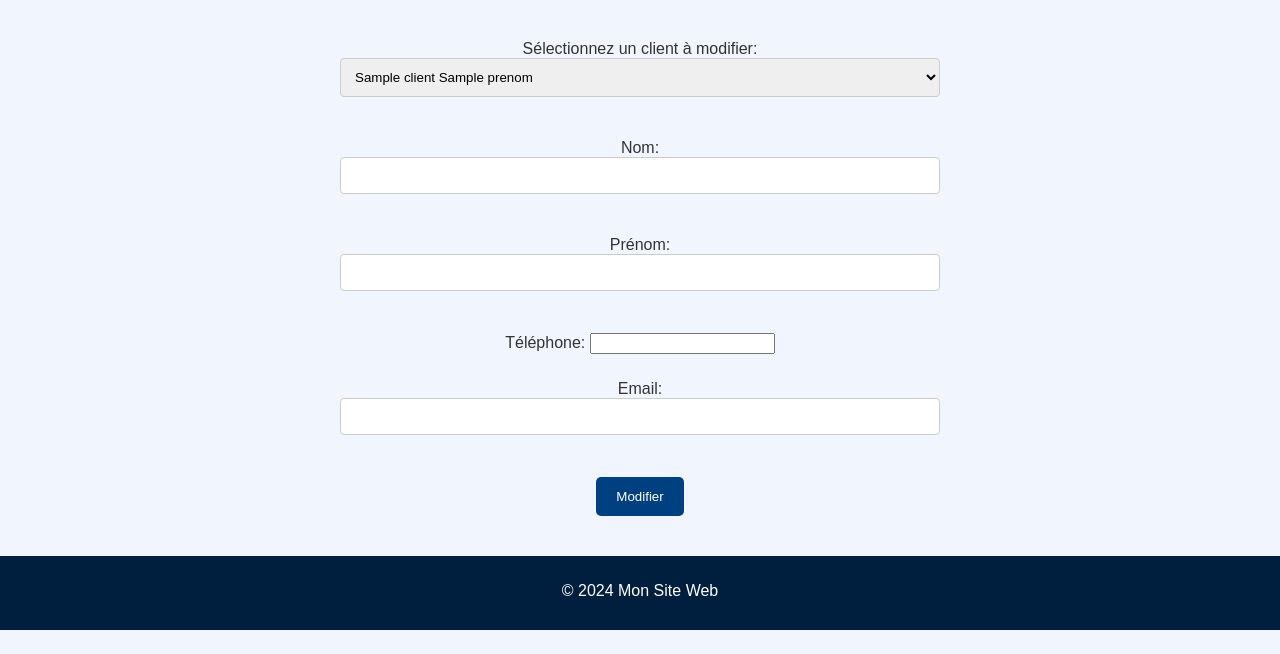
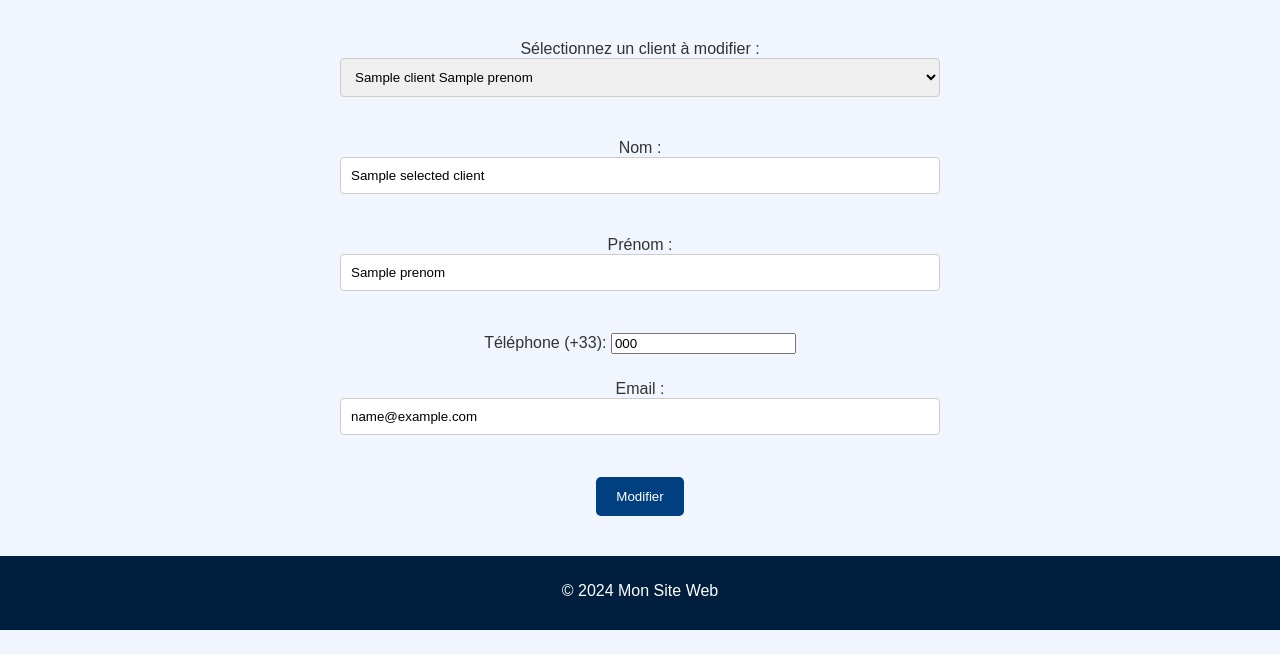
Before and after one commit to Mathemathyss/teranga, a CodeIgniter 4 app: template app/Views/Client/modification-client.php in a window 1280 px wide. Shown: the part 146-800 px from the top of the page. Run offline with PHP 8.4 and a stand-in for CodeIgniter, Linux system fonts and the light colour scheme; the template is opened without the code that fills it: most values are stand-ins (such as "Sample title", 1, 10 or a date in 2020); data that the repository does not hold is empty; some libraries are stand-ins or nearby versions.

Commit message:
modif client recup data

```diff
--- a/app/Views/Client/modification-client.php
+++ b/app/Views/Client/modification-client.php
@@ -1,29 +1,30 @@
-
-
 <?= $this->extend('layout') ?>
 <?= $this->section('contenu') ?>
 
-<!-- Formulaire HTML pour la modification -->
-<form method="post" action="<?= url_to('Modification_Client')?>">
-    <label>Sélectionnez un client à modifier:
-        <select name="clientID">
-            <?php
-            // Afficher les options du ComboBox
-            foreach ($clientsList as $client) {
-                echo "<option value='" . $client['CLIENTID'] . "'>" . $client['NOM'] .' ' .$client['PRENOM'] . "</option>";
-            }
-            ?>
-
+<!-- Formulaire HTML pour sélectionner un client -->
+<form method="get" action="<?= url_to('Modification_Client_Form') ?>">
+    <label>Sélectionnez un client à modifier :
+        <select name="clientID" onchange="this.form.submit()">
+            <option value="">-- Sélectionnez un client --</option>
+            <?php foreach ($clientsList as $client): ?>
+                <option value="<?= $client['CLIENTID'] ?>" <?= isset($selectedClient) && $selectedClient['CLIENTID'] == $client['CLIENTID'] ? 'selected' : '' ?>>
+                    <?= $client['NOM'] . ' ' . $client['PRENOM'] ?>
+                </option>
+            <?php endforeach; ?>
         </select>
     </label><br>
-
-    <!-- Autres champs pour la modification -->
-    <label>Nom: <input type="text" name="nom"></label><br>
-    <label>Prénom: <input type="text" name="prenom"></label><br>
-    <label>Téléphone: <input type="tel" name="telephone"></label><br>
-    <label>Email: <input type="email" name="email"></label><br>
-
-    <input type="submit" value="Modifier">
 </form>
 
+<?php if ($selectedClient): ?>
+    <!-- Formulaire HTML pour modifier le client -->
+    <form method="post" action="<?= url_to('Modification_Client') ?>">
+        <input type="hidden" name="clientID" value="<?= $selectedClient['CLIENTID'] ?>">
+        <label>Nom : <input type="text" name="nom" value="<?= $selectedClient['NOM'] ?>"></label><br>
+        <label>Prénom : <input type="text" name="prenom" value="<?= $selectedClient['PRENOM'] ?>"></label><br>
+        <label>Téléphone (+33): <input type="tel" name="telephone" value="<?= $selectedClient['TELEPHONE'] ?>"></label><br>
+        <label>Email : <input type="email" name="email" value="<?= $selectedClient['EMAIL'] ?>"></label><br>
+        <input type="submit" value="Modifier">
+    </form>
+<?php endif; ?>
+
 <?= $this->endSection() ?>
```
Also changed, not shown: app/Controllers/Client.php (+16 -3 lines).
